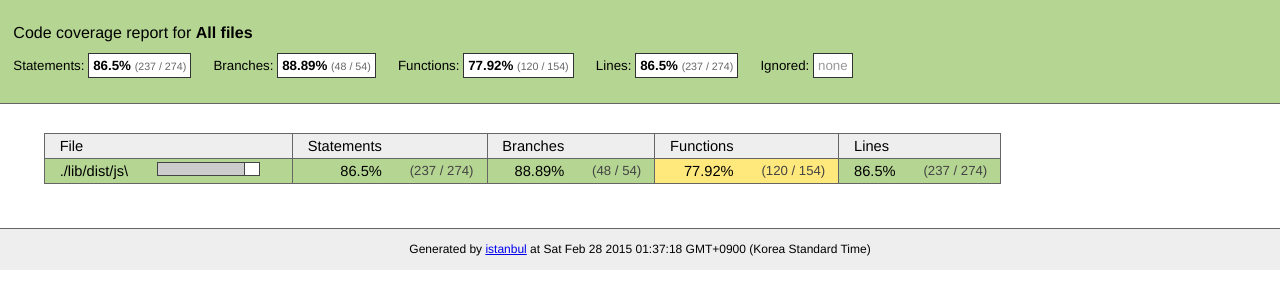
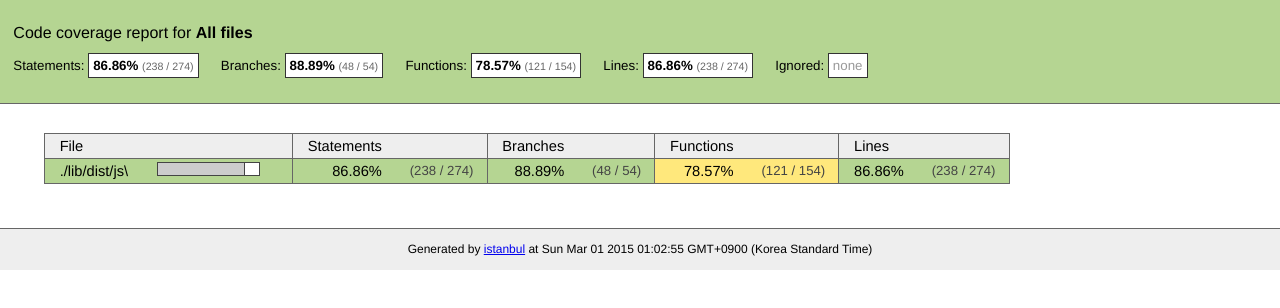
Before and after one commit to JonathanSawyer/mean_store, a website: page client-coverage/PhantomJS 1.9.8 (Windows 7)/index.html in a window 1280 px wide. Drawn offline with Linux system fonts and the light colour scheme; a script that the page names is missing.

Commit message:
Added some tests for cartTable directive

```diff
--- a/client-coverage/PhantomJS 1.9.8 (Windows 7)/index.html
+++ b/client-coverage/PhantomJS 1.9.8 (Windows 7)/index.html
@@ -199,16 +199,16 @@
     <h1>Code coverage report for <span class="entity">All files</span></h1>
     <h2>
 
-        Statements: <span class="metric">86.5% <small>(237 / 274)</small></span> &nbsp;&nbsp;&nbsp;&nbsp;
+        Statements: <span class="metric">86.86% <small>(238 / 274)</small></span> &nbsp;&nbsp;&nbsp;&nbsp;
 
 
         Branches: <span class="metric">88.89% <small>(48 / 54)</small></span> &nbsp;&nbsp;&nbsp;&nbsp;
 
 
-        Functions: <span class="metric">77.92% <small>(120 / 154)</small></span> &nbsp;&nbsp;&nbsp;&nbsp;
+        Functions: <span class="metric">78.57% <small>(121 / 154)</small></span> &nbsp;&nbsp;&nbsp;&nbsp;
 
 
-        Lines: <span class="metric">86.5% <small>(237 / 274)</small></span> &nbsp;&nbsp;&nbsp;&nbsp;
+        Lines: <span class="metric">86.86% <small>(238 / 274)</small></span> &nbsp;&nbsp;&nbsp;&nbsp;
 
         Ignored: <span class="metric"><span class="ignore-none">none</span></span> &nbsp;&nbsp;&nbsp;&nbsp;
     </h2>
@@ -233,15 +233,15 @@
 </thead>
 <tbody><tr>
 	<td class="file high" data-value="./lib/dist/js\"><a href="./lib/dist/js/index.html">./lib/dist/js\</a></td>
-	<td data-value="86.5" class="pic high"><span class="cover-fill" style="width: 86px;"></span><span class="cover-empty" style="width:14px;"></span></td>
-	<td data-value="86.5" class="pct high">86.5%</td>
-	<td data-value="274" class="abs high">(237&nbsp;/&nbsp;274)</td>
+	<td data-value="86.86" class="pic high"><span class="cover-fill" style="width: 86px;"></span><span class="cover-empty" style="width:14px;"></span></td>
+	<td data-value="86.86" class="pct high">86.86%</td>
+	<td data-value="274" class="abs high">(238&nbsp;/&nbsp;274)</td>
 	<td data-value="88.89" class="pct high">88.89%</td>
 	<td data-value="54" class="abs high">(48&nbsp;/&nbsp;54)</td>
-	<td data-value="77.92" class="pct medium">77.92%</td>
-	<td data-value="154" class="abs medium">(120&nbsp;/&nbsp;154)</td>
-	<td data-value="86.5" class="pct high">86.5%</td>
-	<td data-value="274" class="abs high">(237&nbsp;/&nbsp;274)</td>
+	<td data-value="78.57" class="pct medium">78.57%</td>
+	<td data-value="154" class="abs medium">(121&nbsp;/&nbsp;154)</td>
+	<td data-value="86.86" class="pct high">86.86%</td>
+	<td data-value="274" class="abs high">(238&nbsp;/&nbsp;274)</td>
 	</tr>
 
 </tbody>
@@ -249,7 +249,7 @@
 </div>
 </div>
 <div class="footer">
-    <div class="meta">Generated by <a href="http://istanbul-js.org/" target="_blank">istanbul</a> at Sat Feb 28 2015 01:37:18 GMT+0900 (Korea Standard Time)</div>
+    <div class="meta">Generated by <a href="http://istanbul-js.org/" target="_blank">istanbul</a> at Sun Mar 01 2015 01:02:55 GMT+0900 (Korea Standard Time)</div>
 </div>
 
 <script src="prettify.js"></script>
```
Also changed, not shown: lib/tests/unit/client/cart/cartTableSpec.js (+30 -0 lines), client-coverage/PhantomJS 1.9.8 (Windows 7)/lib/dist/js/index.html, client-coverage/PhantomJS 1.9.8 (Windows 7)/lib/dist/js/scripts.js.html.
